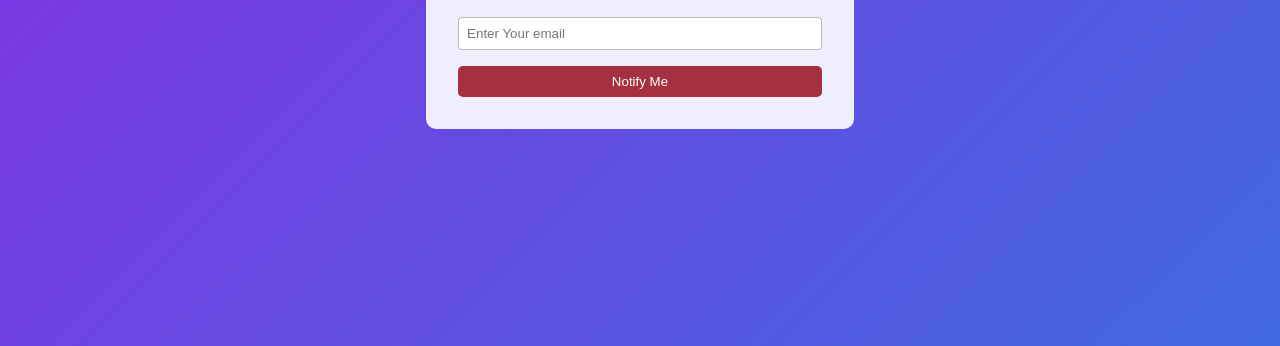
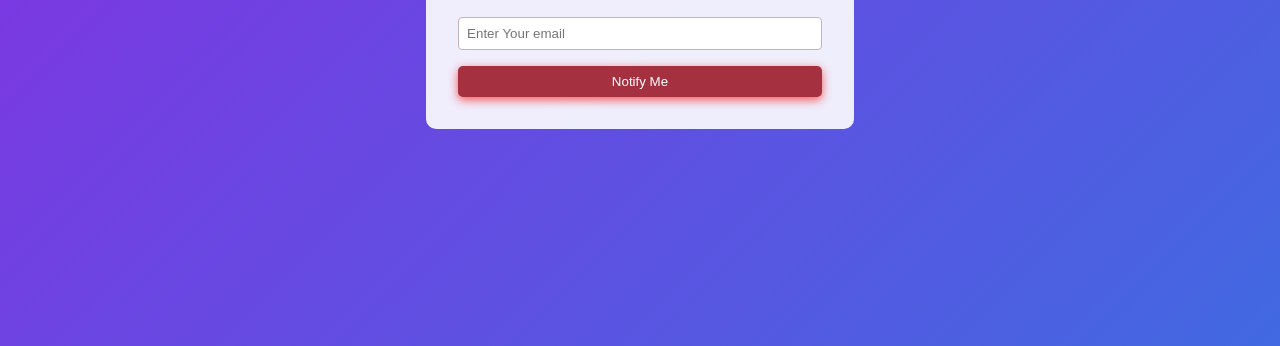
Before and after one commit to Kalashkhatod/WebVenture, a plain HTML site: page CSS/comming_soon_05/coming_soon.html in a window 1280 px wide. Shown: the part 454-800 px from the top of the page. Drawn offline with Linux system fonts and the light colour scheme.

Commit message:
Modified and added some new features in coming soon file

```diff
--- a/CSS/comming_soon_05/comming_soon.html
+++ b/CSS/comming_soon_05/coming_soon.html
@@ -3,7 +3,7 @@
 <head>
     <meta charset="UTF-8">
     <meta name="viewport" content="width=device-width, initial-scale=1.0">
-    <title>Comming Soon Page</title>
+    <title>Coming Soon Page</title>
     <link rel="stylesheet" href="style.css">
 </head>
 <body>
@@ -18,10 +18,8 @@
              <input type="email", placeholder="Enter Your email" required>
              <button type="submit">Notify Me</button>
             </form>
+        </div>
+      </div>
 
-        </div>
-
-
-    </div>
 </body>
 </html>
--- a/CSS/comming_soon_05/style.css
+++ b/CSS/comming_soon_05/style.css
@@ -48,11 +48,93 @@ input[type="email"]{
     margin-bottom: 1rem;
 }
 
-button{
+/* button{
     background-color: #a53040;
     color: white;
     padding: 0.5rem;
     border: none;
     border-radius: 5px;
     cursor: pointer;
+    transition: background-color 0.2s cubic-bezier(0.6, 0.1, 0.6, 1),
+                box-shadow 0.35s cubic-bezier(0.2, 0.1, 0.6, 1);
+    box-shadow: 0px 3px 10px rgba(243, 71, 71, 0.9);
 }
+
+button:hover{
+    background-color: #333;
+    box-shadow: 0px 3px 10px rgba(0, 0, 0, 0.9);
+} */
+
+button {
+  position: relative;
+  background-color: #a53040;
+  color: white;
+  padding: 0.5rem 1.5rem;
+  border: none;
+  border-radius: 5px;
+  cursor: pointer;
+  transition: background-color 0.3s ease, box-shadow 0.3s ease;
+  box-shadow: 0px 3px 10px rgba(243, 71, 71, 0.9);
+  overflow: visible; /* allow drips outside */
+}
+
+button:hover {
+  background-color: #333;
+  box-shadow: 0px 3px 10px rgba(0, 0, 0, 0.9);
+}
+
+/* Drip line across button bottom */
+button::before {
+  content: "";
+  position: absolute;
+  bottom: -5px; /* just below button */
+  width: 100%;
+  left: 0;
+  height: 6px;
+  background: #a53040;
+  border-radius: 0 0 50% 50%;
+  opacity: 0;
+}
+
+/* Multiple dripping drops */
+button::after {
+  content: "";
+  position: absolute;
+  bottom: -20px;
+  left: 190px;
+  width: 10px;
+  height: 10px;
+  background: #a53040;
+  border-radius: 50%;
+  opacity: 0;
+}
+
+/* Animate on hover */
+button:hover::before {
+  opacity: 1;
+  animation: dripLine 0.8s ease forwards;
+}
+
+button:hover::after {
+  opacity: 1;
+  animation: dripDrop 1.3s ease forwards;
+}
+
+button::before,
+button::after {
+  pointer-events: none;  /* don’t block hover on the button itself */
+}
+
+/* Line animation (bleeding line under button) */
+@keyframes dripLine {
+  0% { height: 10px; opacity: 0; }
+  50% { height: 3px; opacity: 1; }
+  100% { height: 0; opacity: 1; }
+}
+
+/* Drop falling animation */
+@keyframes dripDrop {
+  0%   { bottom: -10px; opacity: 1; }
+  60%  { bottom: -30px; opacity: 1; }
+  100% { bottom: -50px; opacity: 0; }
+}
```
